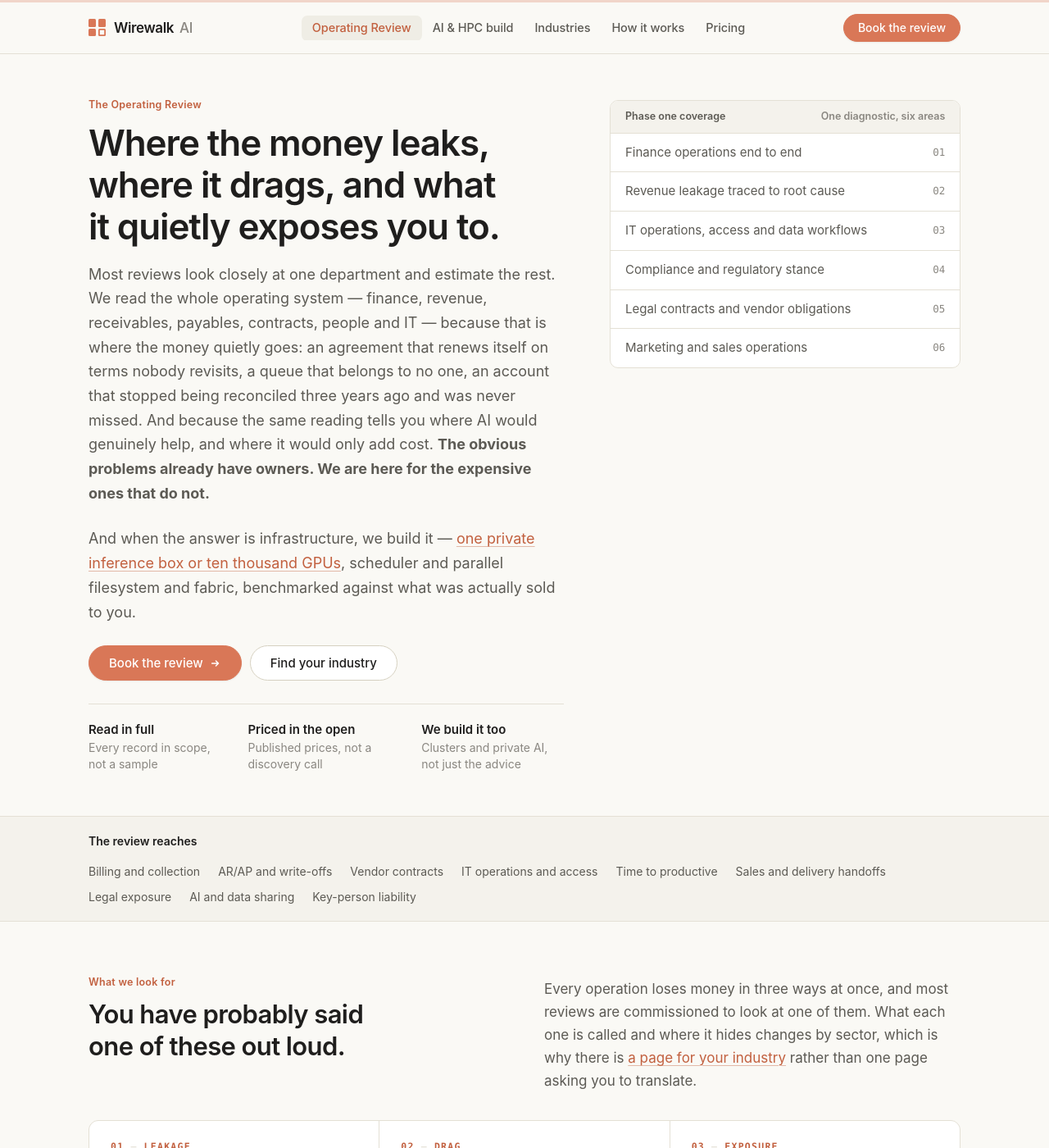
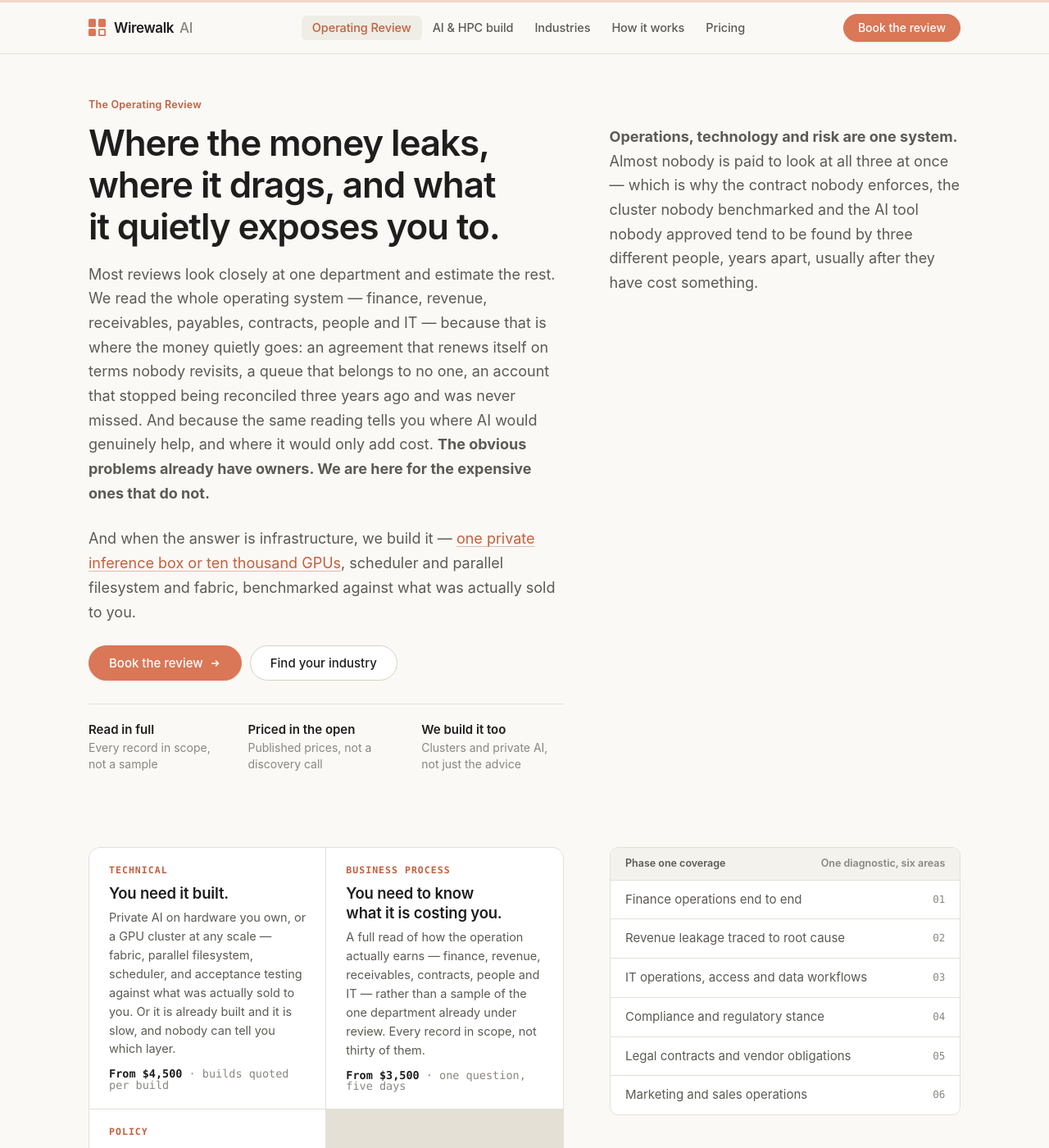
Before and after one commit to wirewalktech/AI-Extension, a Jekyll site: the page index.html, which Jekyll copies as it is, in a window 1280 px wide and 1400 px high. Shown: the whole window at 82% size. Built offline with Jekyll 4.4.1, drawn with Linux system fonts in a browser that asks for light colours; some of the changed text lies outside the part shown.

Commit message:
Three doors on the front page, and the thesis that earns them
Positioning the front page around AI technical, policy and business process
expertise -- with one change to how it is said.

"We are experts in three things" is a claim about us, made of abstract
nouns, and it is the register this site spent a rewrite removing. It also
reads as generalist, which is what a specialist buyer discounts.

The idea underneath it is the strongest asset here and was already written
on the page -- at the very bottom, in Track record:

  operations, technology and risk are a single system, and almost nobody
  is paid to look at all three at once

That sentence EARNS the breadth instead of asserting it, so it moves to the
front page and three doors hang off it. Each door is a situation the reader
is already in -- you need it built, you need to know what it is costing you,
you need to say what you allow -- with the price of walking through it, not
a discipline label. The eyebrows still read Technical / Business process /
Policy, so the three competencies are legible without being the pitch.

Title tag broadened too: nobody searching for a GPU cluster build was ever
going to find "The Operating Review".

Co-Authored-By: Claude Opus 5 (1M context) <noreply@anthropic.com>

```diff
--- a/index.html
+++ b/index.html
@@ -1,10 +1,10 @@
 <!DOCTYPE html>
 <html lang="en"><head>
 <meta charset="utf-8"><meta name="viewport" content="width=device-width,initial-scale=1">
-<title>Wirewalk AI — The Operating Review</title>
+<title>Wirewalk AI — AI infrastructure, operating reviews and AI governance</title>
 <meta property="og:type" content="website">
 <meta property="og:site_name" content="Wirewalk AI">
-<meta property="og:title" content="Wirewalk AI — The Operating Review">
+<meta property="og:title" content="Wirewalk AI — AI infrastructure, operating reviews and AI governance">
 <meta property="og:description" content="Where the money leaks, where it drags, and what it quietly exposes you to — and when the answer is infrastructure, we build it: private AI installations, GPU clusters and the fabric, storage and scheduler underneath them. A full read of how an operation earns — finance, revenue, receivables, payables, contracts, people and IT — rather than a sample of the one department already under review. Read in your sector's own vocabulary: your regulator, your filings, the systems your data sits in.">
 <meta property="og:url" content="https://ai.wirewalk.com/">
 <meta property="og:image" content="https://ai.wirewalk.com/assets/og.png">
@@ -580,6 +580,25 @@ nav.lk button.on .caret{transform:rotate(180deg);opacity:1}
 .aih{font-size:clamp(19px,2.5vw,23px);letter-spacing:-.016em;margin:46px 0 6px}
 .px{font-size:17px;letter-spacing:-.01em;display:inline-block;margin-top:10px}
 .pxn{font-size:13.5px;color:var(--tx3)}
+/* THREE DOORS.
+   Not "we are experts in three things" -- that is a claim about us, made of
+   abstract nouns, and it is what a specialist buyer discounts. Each door is a
+   SITUATION the reader is already in, with the price of walking through it.
+   The thesis above them is what earns the breadth: these are one system, and
+   almost nobody is paid to look at all three at once. */
+.doors{display:grid;grid-template-columns:repeat(auto-fit,minmax(260px,1fr));gap:1px;
+  background:var(--ln);border:1px solid var(--ln);border-radius:14px;overflow:hidden;
+  margin:34px 0 0}
+.doors a{display:block;background:#fff;padding:22px 24px 20px;text-decoration:none;
+  color:var(--tx);transition:background .16s}
+.doors a:hover{background:var(--acbg,#FBEEE8)}
+.doors .dn{display:block;font:650 11.5px/1 var(--mono);letter-spacing:.09em;
+  text-transform:uppercase;color:var(--ac2);margin-bottom:10px}
+.doors h3{font-size:18.5px;line-height:1.3;margin:0 0 7px;letter-spacing:-.01em}
+.doors p{font-size:14.5px;line-height:1.58;color:var(--tx2);margin:0 0 12px;max-width:none}
+.doors .dp{font:600 13.5px/1 var(--mono);color:var(--tx);display:block}
+.doors .dp em{font-style:normal;font-weight:400;color:var(--tx3)}
+@media(max-width:560px){.doors a{padding:19px 20px 17px}}
 .aibuy{display:flex;gap:26px;flex-wrap:wrap;align-items:center;justify-content:space-between;
   border:1px solid var(--ln);border-radius:11px;background:var(--alt);padding:22px 24px;
   margin:22px 0 0}
@@ -827,7 +846,41 @@ nav.lk button.on .caret{transform:rotate(180deg);opacity:1}
       <div><b>We build it too</b><span class="muted">Clusters and private AI, not just the advice</span></div>
     </div>
   </div>
-  <div class="scopes">
+
+  <p class="lead hro" style="margin-top:30px;max-width:64ch"><b>Operations, technology and
+  risk are one system.</b> Almost nobody is paid to look at all three at once &mdash; which
+  is why the contract nobody enforces, the cluster nobody benchmarked and the AI tool
+  nobody approved tend to be found by three different people, years apart, usually after
+  they have cost something.</p>
+
+  <div class="doors">
+    <a href="#ai-policy">
+      <span class="dn">Technical</span>
+      <h3>You need it built.</h3>
+      <p>Private AI on hardware you own, or a GPU cluster at any scale &mdash; fabric,
+      parallel filesystem, scheduler, and acceptance testing against what was actually sold
+      to you. Or it is already built and it is slow, and nobody can tell you which layer.</p>
+      <span class="dp">From $4,500 <em>· builds quoted per build</em></span>
+    </a>
+    <a href="#lenses">
+      <span class="dn">Business process</span>
+      <h3>You need to know what it is costing you.</h3>
+      <p>A full read of how the operation actually earns &mdash; finance, revenue,
+      receivables, contracts, people and IT &mdash; rather than a sample of the one
+      department already under review. Every record in scope, not thirty of them.</p>
+      <span class="dp">From $3,500 <em>· one question, five days</em></span>
+    </a>
+    <a href="#ai-policy">
+      <span class="dn">Policy</span>
+      <h3>You need to say what you allow.</h3>
+      <p>An inventory of what is genuinely in use, a policy written to permit rather than
+      forbid, and the governance that keeps it true once everyone is busy &mdash; with the
+      evidence ready before a client, an insurer or a regulator asks.</p>
+      <span class="dp">From $18,000 <em>· governance from $28,000</em></span>
+    </a>
+  </div>
+
+  <div class="scopes" style="margin-top:34px">
     <div class="hd"><span>Phase one coverage</span><span class="muted">One diagnostic, six areas</span></div>
     <div id="scopelist">
       <a href="#coverage">Finance operations end to end<span>01</span></a>
```
